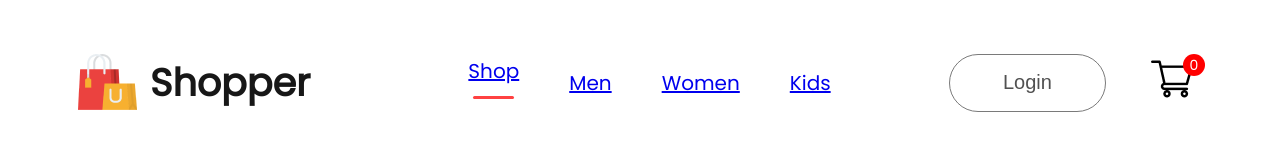
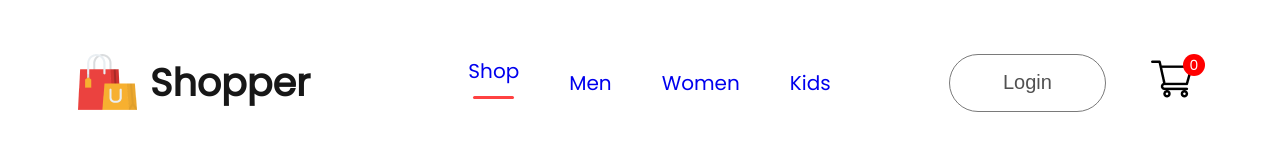
Before and after one commit to tajemouti/e-commerce, a React (Create React App) app: page / in a window 1280 px wide. Shown: the top 160 px of the page. Built offline with nearby package versions, Linux system fonts and the light colour scheme.

Commit message:
Get rid of the underlines of the Link tags

```diff
--- a/src/components/Navbar/Navbar.jsx
+++ b/src/components/Navbar/Navbar.jsx
@@ -14,10 +14,10 @@ const Navbar = () => {
             <p>Shopper</p>
         </div>
         <ul className="nav-menu">
-            <li onClick={()=>{setMenu("shop")}}><Link to='/'>Shop</Link>{menu==="shop"?<hr/>:<></>}</li>
-            <li onClick={()=>{setMenu("men")}}><Link to='/men'>Men</Link>{menu==="men"?<hr/>:<></>}</li>
-            <li onClick={()=>{setMenu("women")}}><Link to='/women'>Women</Link>{menu==="women"?<hr/>:<></>}</li>
-            <li onClick={()=>{setMenu("kids")}}><Link to='/kids'>Kids</Link>{menu==="kids"?<hr/>:<></>}</li>
+            <li onClick={()=>{setMenu("shop")}}><Link to='/' style={{ textDecoration: 'none'}}>Shop</Link>{menu==="shop"?<hr/>:<></>}</li>
+            <li onClick={()=>{setMenu("men")}}><Link to='/men' style={{ textDecoration: 'none'}}>Men</Link>{menu==="men"?<hr/>:<></>}</li>
+            <li onClick={()=>{setMenu("women")}}><Link to='/women' style={{ textDecoration: 'none'}}>Women</Link>{menu==="women"?<hr/>:<></>}</li>
+            <li onClick={()=>{setMenu("kids")}}><Link to='/kids' style={{ textDecoration: 'none'}}>Kids</Link>{menu==="kids"?<hr/>:<></>}</li>
         </ul>
         <div className="nav-login-cart">
             <Link to='/login'><button>Login</button></Link>
```
